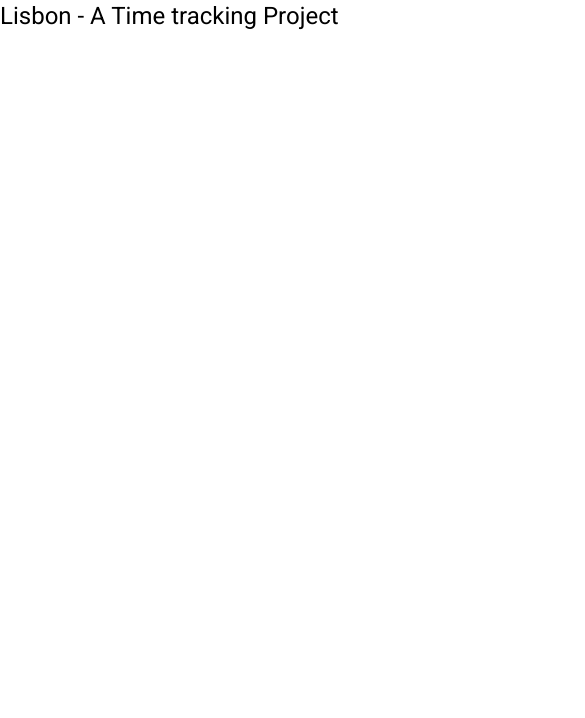
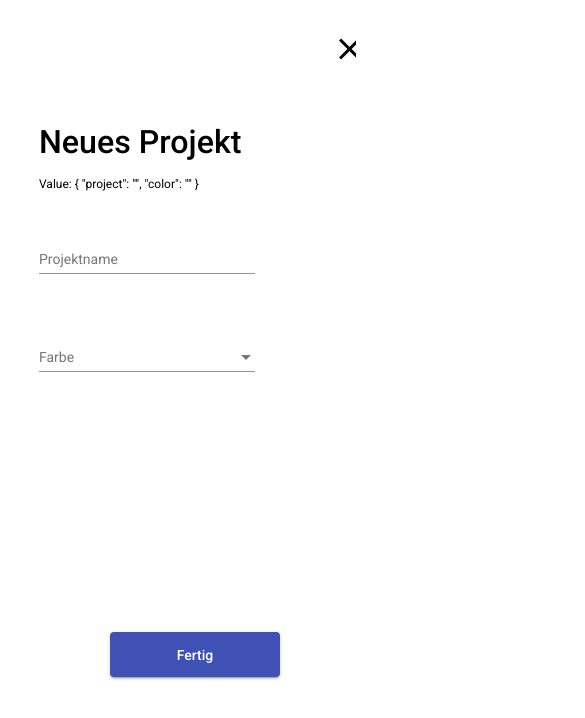
Before and after one commit to lks95/timetracking, an Angular app in the folder frontend/: page / in a window 390 px wide. Shown: the top 718 px of the page, 585 px wide, since content can reach past the window. Built offline with nearby package versions, Linux system fonts and the light colour scheme.

Commit message:
added create-project component
styles not done yet // services not implemented, mockup in // button functions not implemented // view only, mockups in create-project.component.ts // not responsive

```diff
--- a/frontend/src/app/app.component.html
+++ b/frontend/src/app/app.component.html
@@ -1,4 +1 @@
-<h1>Lisbon - A Time tracking Project</h1>
-<!-- TODO Add here app's overall frame (e.g. navigation bar, frame layout) -->
-<!-- Router outlet acts as a placeholder for the laoded route -->
-<router-outlet></router-outlet>
+<createproject></createproject>
--- a/frontend/src/app/app.component.scss
+++ b/frontend/src/app/app.component.scss
@@ -0,0 +1,3 @@
+html {
+  background-color: lightgrey;
+}
--- a/frontend/src/app/app.component.ts
+++ b/frontend/src/app/app.component.ts
@@ -1,4 +1,5 @@
 import { Component } from '@angular/core';
+
 
 @Component({
   selector: 'app-root',
--- /dev/null
+++ b/frontend/src/app/components/create-project/create-project.component.html
@@ -0,0 +1,47 @@
+<html>
+<form [formGroup]="myForm">
+
+  <button mat-icon-button id="iconbutton" (click)="onClickClose()">
+    <mat-icon id="iconsize">close</mat-icon>
+  </button>
+
+
+  <p></p>
+  <h2>Neues Projekt</h2>
+
+  <div id="valuepc">
+    <span>Value: {{ myForm.value | json }}</span>
+  </div>
+
+  <p></p>
+
+
+  <div id="inputs">
+  <mat-form-field class="projectnameinput">
+    <mat-label class="projectlabel">Projektname</mat-label>
+    <input matInput placeholder="Name your Project..." formControlName="project">
+  </mat-form-field>
+
+    <p></p>
+
+
+
+  <mat-form-field class="pickcolorinput">
+    <mat-label class="colorlabel">Farbe</mat-label>
+    <mat-select formControlName="color" placeholder="Blue">
+      <mat-option *ngFor="let color of colors" [value]="color.value">
+        {{ color.viewValue }}
+      </mat-option>
+    </mat-select>
+  </mat-form-field>
+  </div>
+
+
+  <div id="container">
+    <div class="centering-button">
+      <button mat-raised-button color="primary" id="button" (click)="onClickFinish()">Fertig</button>
+    </div>
+  </div>
+</form>
+
+</html>
--- /dev/null
+++ b/frontend/src/app/components/create-project/create-project.component.scss
@@ -0,0 +1,70 @@
+@import url("https://fonts.googleapis.com/icon?family=Material+Icons");
+
+h2{
+  text-align: left;
+  margin-left: 10%;
+  font-size: 230%;
+  margin-top: 15%;
+}
+
+#valuepc{
+  text-align: left;
+  font-size: 12px;
+  margin-left: 10%;
+}
+
+mat-form-field{
+  text-align: center;
+}
+
+.projectnameinput{
+  width: 37%;
+  margin-bottom: 5%;
+  margin-top: 5%;
+}
+.pickcolorinput{
+  width: 37%;
+}
+
+.projectlabel{
+  float: left;
+}
+
+.colorlabel{
+  float:left;
+}
+
+#inputs{
+  text-align: left;
+  margin-left: 10%;
+  width: 150%;
+}
+
+#container{
+  height: 375px;
+  width: auto;
+  display: flex;
+
+  align-items: center;
+  justify-content: center;
+}
+
+.centering-button {
+  margin-top: 40%;
+  -ms-transform: translate(-50%, -50%);
+}
+
+#button {
+  height: 45px;
+  width: 170px;
+}
+
+#iconbutton{
+  display: flex;
+  margin-left: 85%;
+  margin-top: 7%;
+}
+
+#iconsize{
+  font-size: 36px;
+}
--- /dev/null
+++ b/frontend/src/app/components/create-project/create-project.component.ts
@@ -0,0 +1,42 @@
+import { Component, OnInit } from '@angular/core';
+import {FormBuilder, FormGroup} from '@angular/forms';
+
+
+
+interface Color {
+  value: string;
+  viewValue: string;
+}
+
+@Component({
+  selector: 'createproject',
+  templateUrl: './create-project.component.html',
+  styleUrls: ['./create-project.component.scss']
+})
+
+export class CreateProjectComponent implements OnInit{
+
+  colors: Color[] = [
+    {value: 'blue-1', viewValue: 'Blue'},
+    {value: 'red-2', viewValue: 'Red'},
+    {value: 'green-3', viewValue: 'Green'},
+    {value: 'yellow-4', viewValue: 'Yellow'},
+    {value: 'cyan-5', viewValue: 'Cyan'}
+  ];
+
+  myForm: FormGroup;
+
+  constructor(private fb: FormBuilder) {
+  }
+  ngOnInit() {
+    this.myForm = this.fb.group({
+      project: '',
+      color: ''
+    });
+    this.myForm.valueChanges.subscribe(console.log);
+  }
+  onClickFinish(){
+  }
+  onClickClose(){
+  }
+}
```
Also changed, not shown: frontend/src/app/app.module.ts (+27 -6 lines), 1 other file (tests, documents, lock files or other folders).
